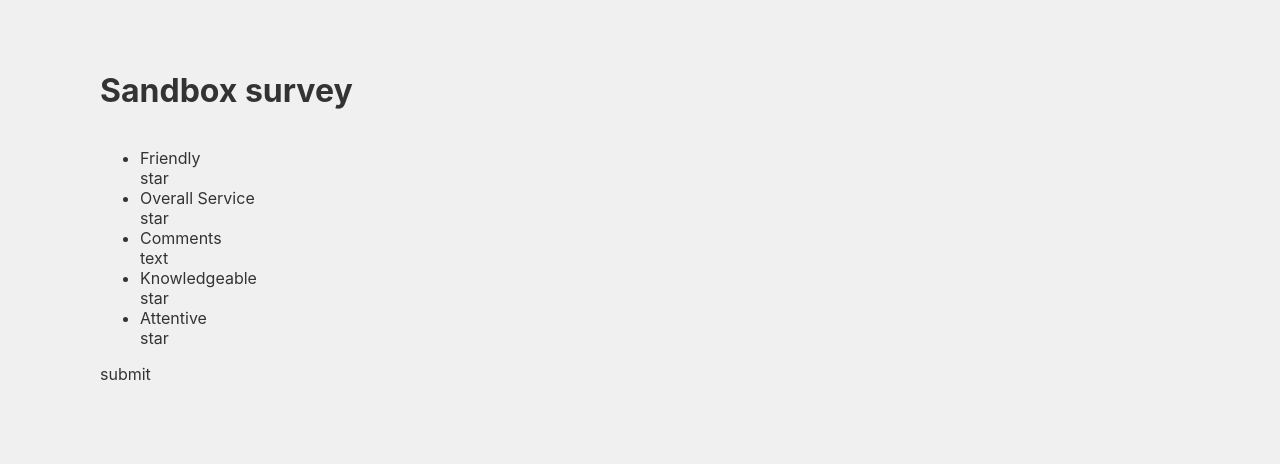
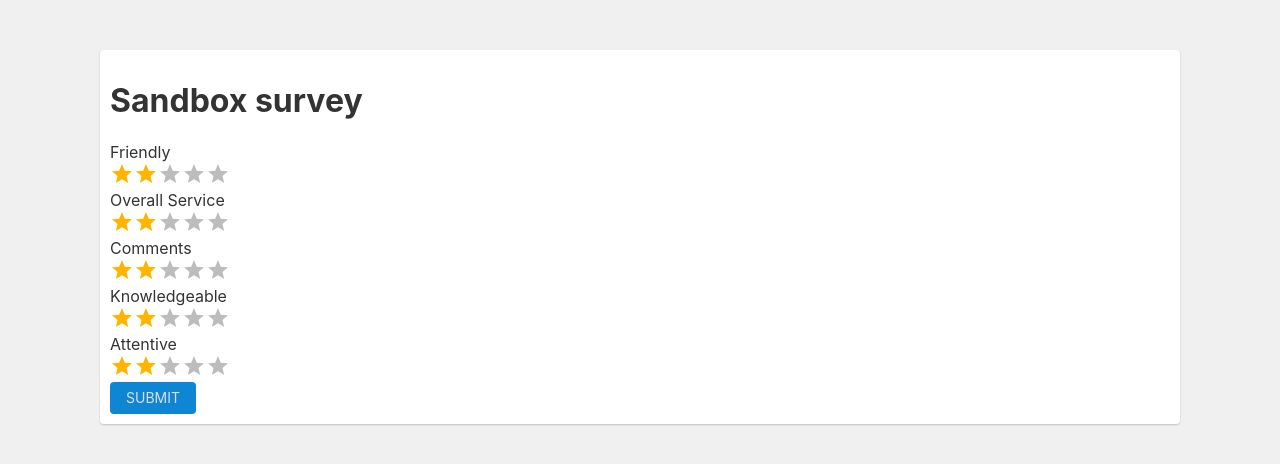
Before and after one commit to phillymatty/traxyback, a Next.js app: page /surveys/custom-survey in a window 1280 px wide. Shown: the top 464 px of the page. Built offline with nearby package versions, Linux system fonts and the light colour scheme.

Commit message:
add star ui via material-ui

```diff
--- a/components/inputs/input.js
+++ b/components/inputs/input.js
@@ -14,10 +14,10 @@ export default Input;
 
 function InputType(props) {
    if(props.type == 'checkbox'){
-       return <Checkbox props />
+       return <Checkbox props={props} />
    }
    else if((props.type == 'input')){
-       return <Textarea props/>
+       return <Textarea props={props}/>
    }
-   return  <StarRating props/>
+   return  <StarRating props={props}/>
 }
--- a/components/inputs/starrating.js
+++ b/components/inputs/starrating.js
@@ -1,9 +1,16 @@
 //star rating.js
+import React from 'react';
+import Rating from '@material-ui/lab/Rating';
+import Box from '@material-ui/core/Box';
 
-const StarRating = props => (
-    <div>
-       Stars
-    </div>
-)
-
-export default StarRating;
+export default function StarRating({props}) {
+    const uniqueName = `rating${props.number}`
+    return (
+        <div>
+            <Rating
+                name={uniqueName}
+                defaultValue={2}
+            />
+        </div>
+    )
+}
--- a/package.json
+++ b/package.json
@@ -8,6 +8,8 @@
     "start": "next start"
   },
   "dependencies": {
+    "@material-ui/core": "^4.11.3",
+    "@material-ui/lab": "^4.0.0-alpha.57",
     "next": "^10.0.5",
     "react": "^17.0.1",
     "react-dom": "^17.0.1",
--- a/pages/surveys/custom-survey.js
+++ b/pages/surveys/custom-survey.js
@@ -2,6 +2,8 @@ import { getCompanySurveyQuestions, getSurveyQuestions } from '../../lib/surveys
 import Link from 'next/link'
 import Layout from '../../components/layout'
 import Head from 'next/head'
+import Card from '../../components/cards/card'
+import Input from '../../components/inputs/input'
 
 export async function getServerSideProps(context) {
   const query = context.query
@@ -27,19 +29,18 @@ export default function CustomSurvey({ surveyData }) {
       <Head>
         <title>Company Survey</title>
       </Head>
-      <h1>Sandbox survey</h1>
-      <ul>
-        {surveyData.questions.map((object2, i) => (
-          <li key={i}>
-            {object2.question_name}
-            <br />
-            {object2.question_type}
-          </li>
+
+      <Card>
+        <h1>Sandbox survey</h1>
+        {surveyData.questions.map((object, i) => (
+            <Input key={i} prompt={object.question_name} type={object.question_type} number={i}>
+
+            </Input>
         ))}
-      </ul>
-      <Link href='/surveys/thank-you'>
-        <a>submit</a>
-      </Link>
+        <Link href='/surveys/thank-you'>
+          <a className='button button-primary'>submit</a>
+        </Link>
+      </Card>
     </Layout>
   )
 }
--- a/pages/surveys/customer-survey.js
+++ b/pages/surveys/customer-survey.js
@@ -2,9 +2,9 @@ import { useRouter } from 'next/router'
 import Link from 'next/link'
 import Layout from '../../components/layout'
 import Head from 'next/head'
-import styles from '../../styles/components/Layout.module.scss'
 import Card from '../../components/cards/card'
 import Input from '../../components/inputs/input'
+
 export async function getStaticProps() {
   const res = await fetch(`https://survey-hackathon-api.review.securitytrax.com/sandbox/user/v1/surveys/1/actions/get_survey_data?survey_hash=1a2dd-22ac29cecf5b6f2f86f7fa8c4443e534`)
   const surveyData = await res.json()
@@ -26,7 +26,7 @@ export default function CustomerSurvey({ surveyData }) {
         <Card>
           <h1>This is a survey</h1>
           {surveyData.questions.map((object, i) => (
-            <Input key={i} prompt={object.question_name} type={object.question_type}>
+            <Input key={i} prompt={object.question_name} type={object.question_type} number={i}>
 
             </Input>
           ))}
```
